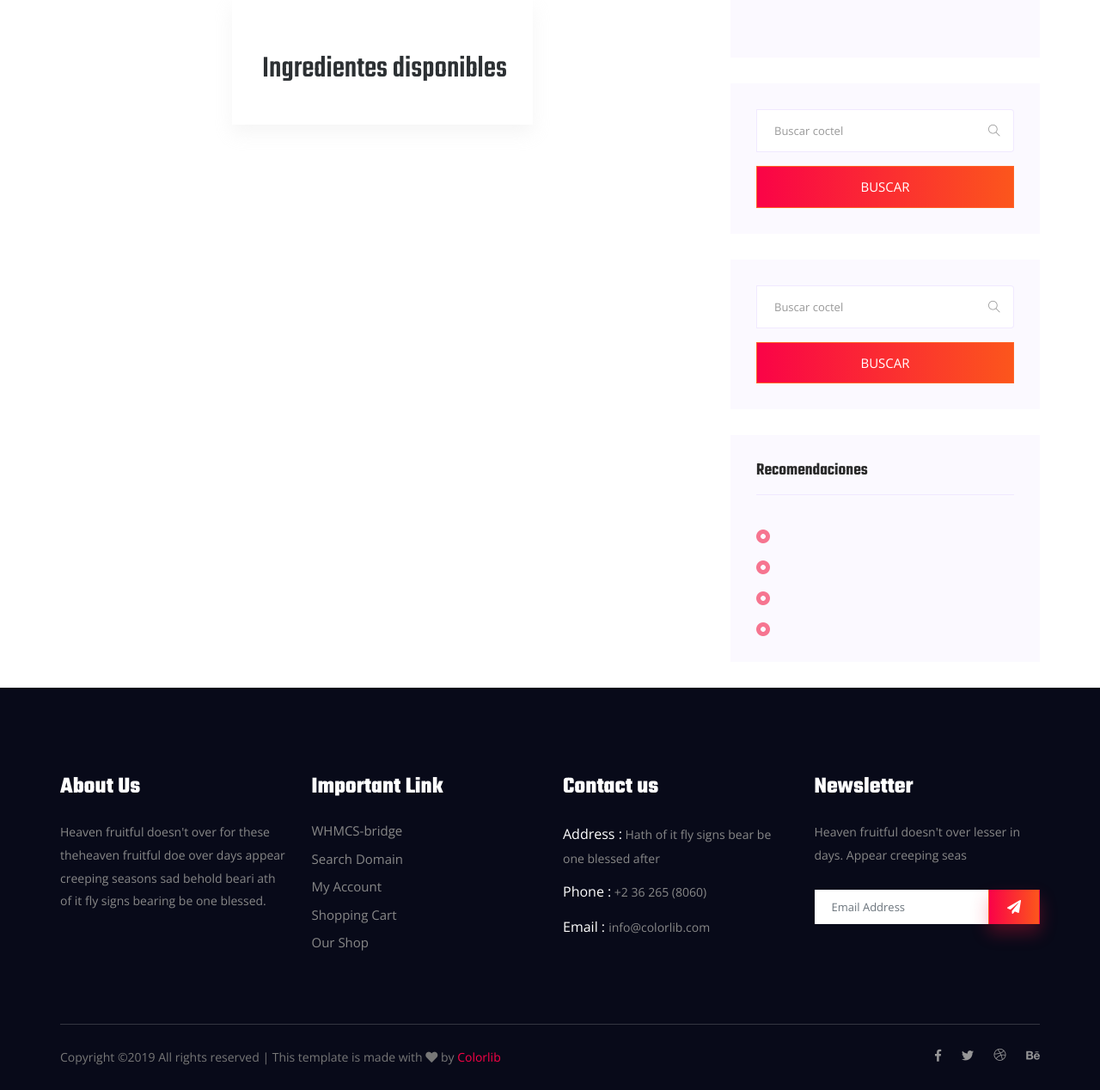
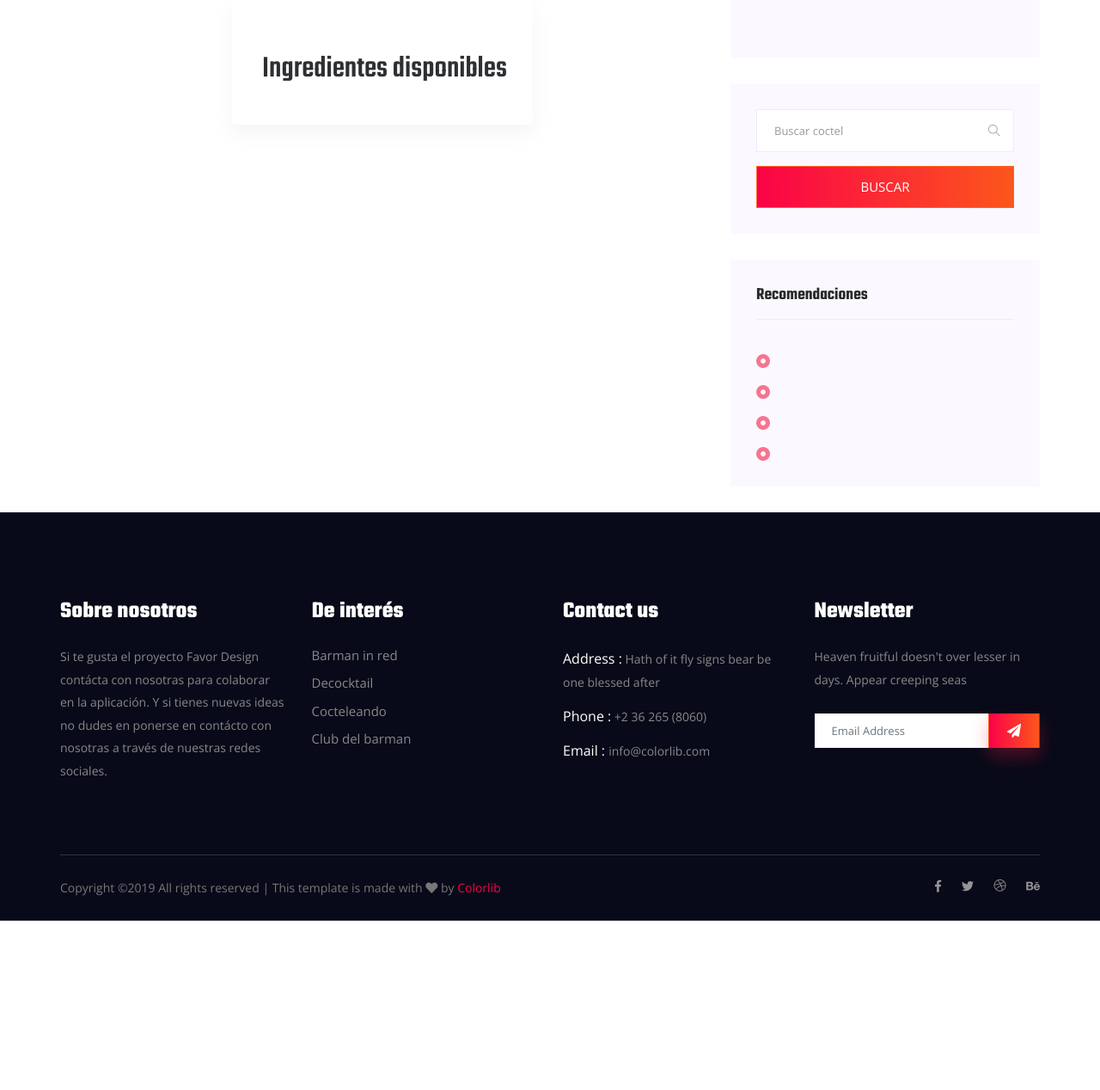
Before and after one commit to PalomaR88/Flavor-design, a Flask app: page /ingredientes in a window 1280 px wide. Shown: the part 981-2249 px from the top of the page at 86% size. After the commit the page ends 2052 px from the top, so only its background shows below. Run offline with Flask 2, Linux system fonts and the light colour scheme; data that the repository does not hold is empty; some libraries are stand-ins or nearby versions.

Commit message:
modifcaciones pie

```diff
--- a/app.py
+++ b/app.py
@@ -75,81 +75,14 @@ def infococ(id):
 def ingcoc(listacoc):
         listaing=[]
         listap=[]
-        if listacoc[0]['strIngredient1']!='' and listacoc[0]['strIngredient1']!=None:
-                listap.append(listacoc[0]['strIngredient1'])
-                listap.append(listacoc[0]['strMeasure1'])
-                listaing.append(listap)
-                listap=[]
-        if listacoc[0]['strIngredient2']!='' and listacoc[0]['strIngredient2']!=None:
-                listap.append(listacoc[0]['strIngredient2'])
-                listap.append(listacoc[0]['strMeasure2'])
-                listaing.append(listap)
-                listap=[]
-        if listacoc[0]['strIngredient3']!='' and listacoc[0]['strIngredient3']!=None:
-                listap.append(listacoc[0]['strIngredient3'])
-                listap.append(listacoc[0]['strMeasure3'])
-                listaing.append(listap)
-                listap=[]
-        if listacoc[0]['strIngredient4']!='' and listacoc[0]['strIngredient4']!=None:
-                listap.append(listacoc[0]['strIngredient4'])
-                listap.append(listacoc[0]['strMeasure4'])
-                listaing.append(listap)
-                listap=[]
-        if listacoc[0]['strIngredient5']!='' and listacoc[0]['strIngredient5']!=None:
-                listap.append(listacoc[0]['strIngredient5'])
-                listap.append(listacoc[0]['strMeasure5'])
-                listaing.append(listap)
-                listap=[]
-        if listacoc[0]['strIngredient6']!='' and listacoc[0]['strIngredient6']!=None:
-                listap.append(listacoc[0]['strIngredient6'])
-                listap.append(listacoc[0]['strMeasure6'])
-                listaing.append(listap)
-                listap=[]
-        if listacoc[0]['strIngredient7']!='' and listacoc[0]['strIngredient7']!=None:
-                listap.append(listacoc[0]['strIngredient7'])
-                listap.append(listacoc[0]['strMeasure7'])
-                listaing.append(listap)
-                listap=[]
-        if listacoc[0]['strIngredient8']!='' and listacoc[0]['strIngredient8']!=None:
-                listap.append(listacoc[0]['strIngredient8'])
-                listap.append(listacoc[0]['strMeasure8'])
-                listaing.append(listap)
-                listap=[]
-        if listacoc[0]['strIngredient9']!='' and listacoc[0]['strIngredient9']!=None:
-                listap.append(listacoc[0]['strIngredient9'])
-                listap.append(listacoc[0]['strMeasure9'])
-                listaing.append(listap)
-                listap=[]
-        if listacoc[0]['strIngredient10']!='' and listacoc[0]['strIngredient10']!=None:
-                listap.append(listacoc[0]['strIngredient10'])
-                listap.append(listacoc[0]['strMeasure10'])
-                listaing.append(listap)
-                listap=[]
-        if listacoc[0]['strIngredient11']!='' and listacoc[0]['strIngredient11']!=None:
-                listap.append(listacoc[0]['strIngredient11'])
-                listap.append(listacoc[0]['strMeasure11'])
-                listaing.append(listap)
-                listap=[]
-        if listacoc[0]['strIngredient12']!='' and listacoc[0]['strIngredient12']!=None:
-                listap.append(listacoc[0]['strIngredient12'])
-                listap.append(listacoc[0]['strMeasure12'])
-                listaing.append(listap)
-                listap=[]
-        if listacoc[0]['strIngredient13']!='' and listacoc[0]['strIngredient13']!=None:
-                listap.append(listacoc[0]['strIngredient13'])
-                listap.append(listacoc[0]['strMeasure13'])
-                listaing.append(listap)
-                listap=[]
-        if listacoc[0]['strIngredient14']!='' and listacoc[0]['strIngredient14']!=None:
-                listap.append(listacoc[0]['strIngredient14'])
-                listap.append(listacoc[0]['strMeasure14'])
-                listaing.append(listap)
-                listap=[]
-        if listacoc[0]['strIngredient15']!='' and listacoc[0]['strIngredient15']!=None:
-                listap.append(listacoc[0]['strIngredient15'])
-                listap.append(listacoc[0]['strMeasure15'])
-                listaing.append(listap)
-                listap=[]
+
+        for i in range(1,16):
+                if listacoc[0]['strIngredient'+str(i)]!='' and listacoc[0]['strIngredient'+str(i)]!=None:
+                        listap.append(listacoc[0]['strIngredient'+str(i)])
+                        listap.append(listacoc[0]['strMeasure'+str(i)])
+                        listaing.append(listap)
+                        listap=[]
+
         print(listaing)
         return listaing
 
--- a/templates/about.html
+++ b/templates/about.html
@@ -24,22 +24,21 @@
 				<div class="row">
 					<div class="col-xl-3 col-sm-6 col-md-4">
 						<div class="single-footer-widget footer_1">
-							<h4>About Us</h4>
-							<p>Heaven fruitful doesn't over for these theheaven fruitful doe over days
-								appear creeping seasons sad behold beari ath of it fly signs bearing
-								be one blessed.</p>
+							<h4>Sobre nosotros</h4>
+							<p>Si te gusta el proyecto Favor Design contácta con nosotras para colaborar en la aplicación. Y si tienes
+								nuevas ideas no dudes en ponerse en contácto con nosotras a través de nuestras redes sociales.
+							</p>
 						</div>
 					</div>
 					<div class="col-xl-3 col-sm-6 col-md-4">
 						<div class="single-footer-widget footer_2">
-							<h4>Important Link</h4>
+							<h4>De interés</h4>
 							<div class="contact_info">
 								<ul>
-									<li><a href="#">WHMCS-bridge</a></li>
-									<li><a href="#"> Search Domain</a></li>
-									<li><a href="#">My Account</a></li>
-									<li><a href="#">Shopping Cart</a></li>
-									<li><a href="#"> Our Shop</a></li>
+									<li><a href="https://www.youtube.com/user/Barmaninred">Barman in red</a></li>
+									<li><a href="https://www.youtube.com/channel/UCyUNP15UN-W-GmvsHicmdjw"> Decocktail</a></li>
+									<li><a href="https://www.youtube.com/channel/UCNZOa4aI0hDlyVJm1lolUig">Cocteleando</a></li>
+									<li><a href="http://www.clubdelbarman-abecat.com/es/">Club del barman</a></li>
 								</ul>
 							</div>
 						</div>
--- a/templates/ingredientes.html
+++ b/templates/ingredientes.html
@@ -73,20 +73,6 @@
                                <button class="button rounded-0 primary-bg text-white w-100 btn_2" type="submit">Buscar</button>
                             </form>
                          </aside>
-                         <aside class="single_sidebar_widget search_widget">
-                            <form action="/busqueda" method='POST'>
-                               <div class="form-group">
-                                  <div class="input-group mb-3">
-                                     <input type="text" name="coctel" class="form-control" placeholder='Buscar coctel'
-                                        onfocus="this.placeholder = ''" onblur="this.placeholder = 'Search Keyword'">
-                                     <div class="input-group-append">
-                                        <button class="btn" type="button"><i class="ti-search"></i></button>
-                                     </div>
-                                  </div>
-                               </div>
-                               <button class="button rounded-0 primary-bg text-white w-100 btn_2" type="submit">Buscar</button>
-                            </form>
-                         </aside>
                          <aside class="single_sidebar_widget popular_post_widget">
                             <h3 class="widget_title">Recomendaciones</h3>
                                 {% for i in listarandom %}
```
